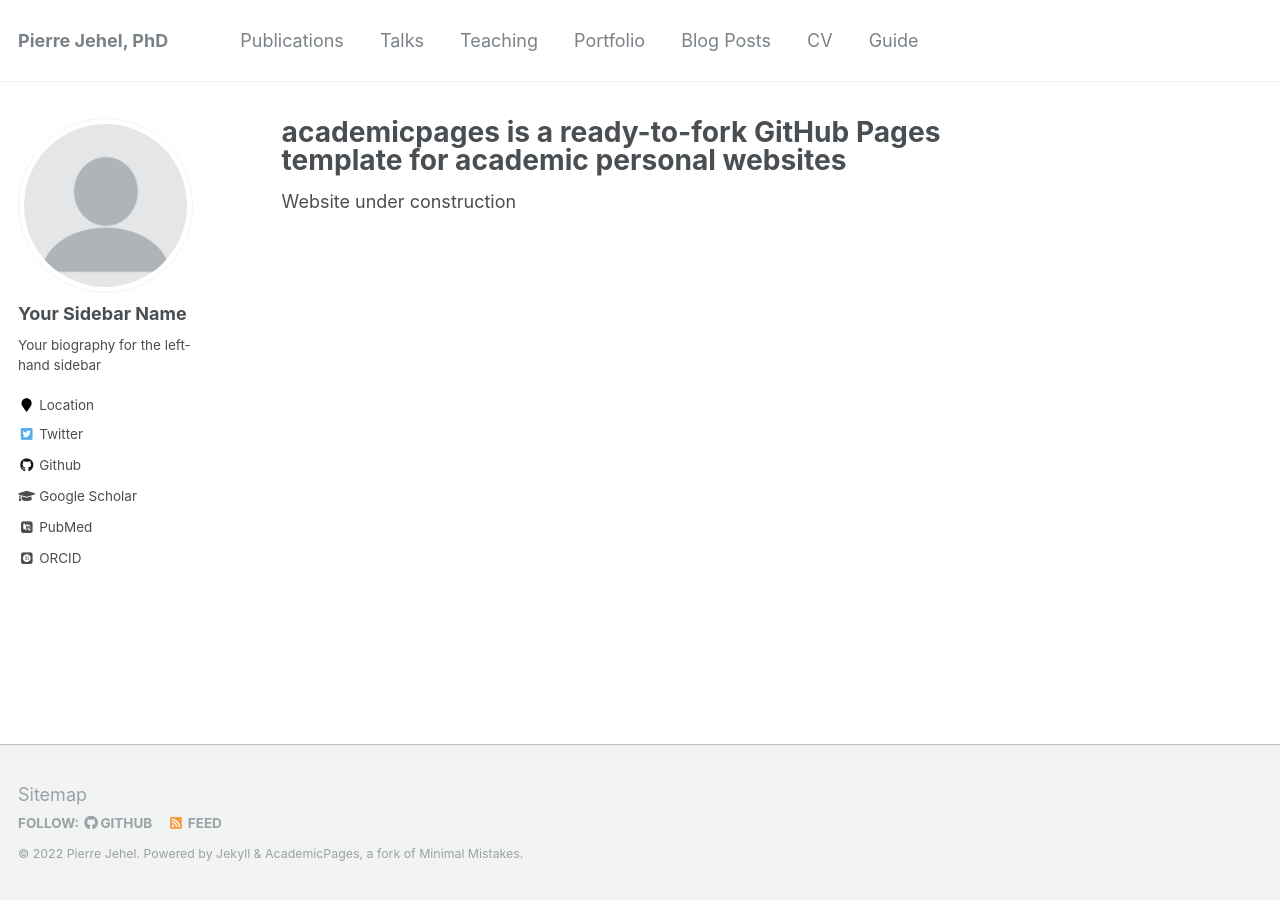
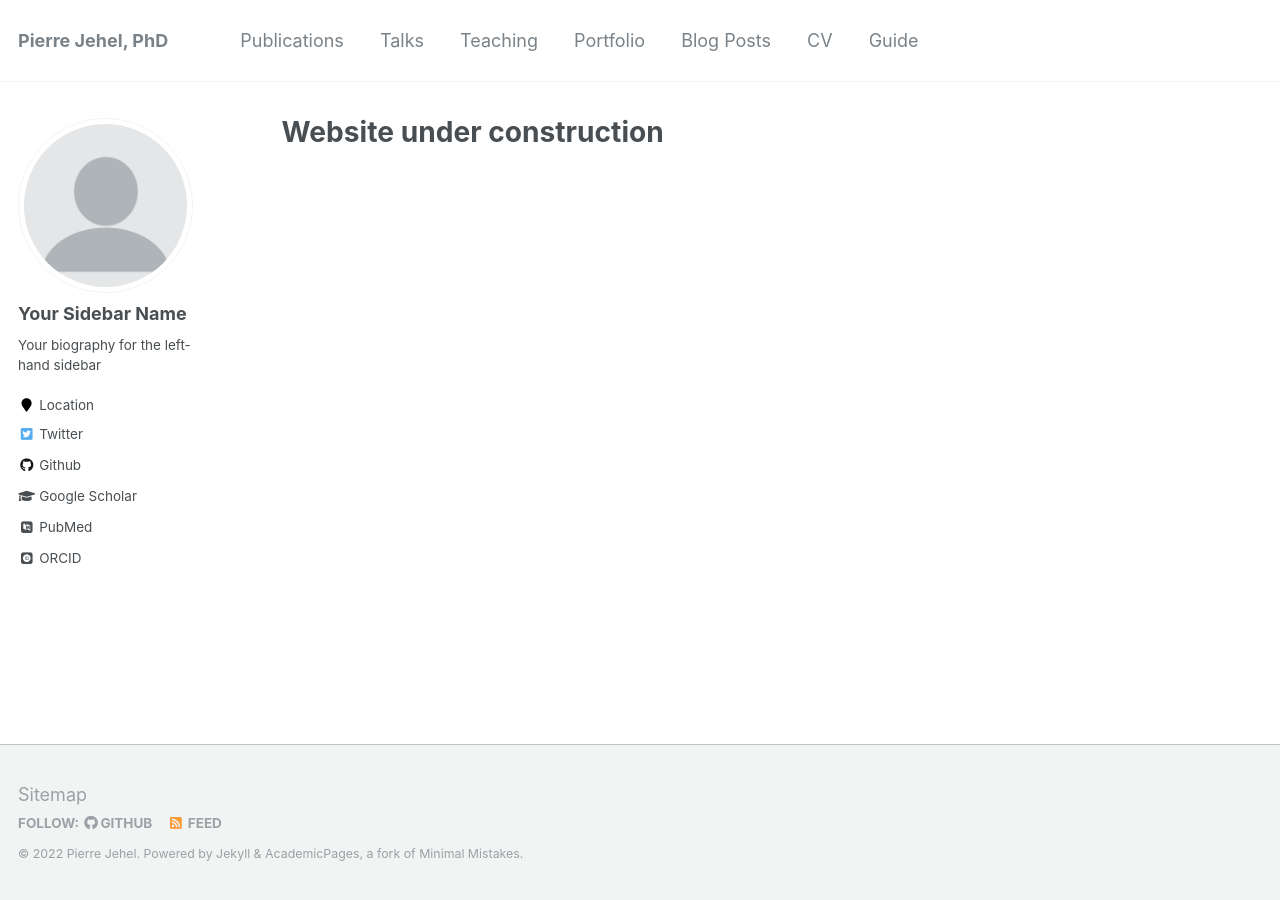
Before and after one commit to jehelp/jehelp.github.io, a Jekyll site: the page built from _pages/about.md, in a window 1280 px wide. Built offline with Jekyll 4.4.1, drawn with Linux system fonts in a browser that asks for light colours; some web fonts are replaced.

Commit message:
new about.md

```diff
--- a/_pages/about.md
+++ b/_pages/about.md
@@ -1,11 +1,9 @@
 ---
 permalink: /
-title: "academicpages is a ready-to-fork GitHub Pages template for academic personal websites"
+title: "Website under construction"
 excerpt: "About me"
 author_profile: true
 redirect_from:
   - /about/
   - /about.html
 ---
-
-Website under construction
```
